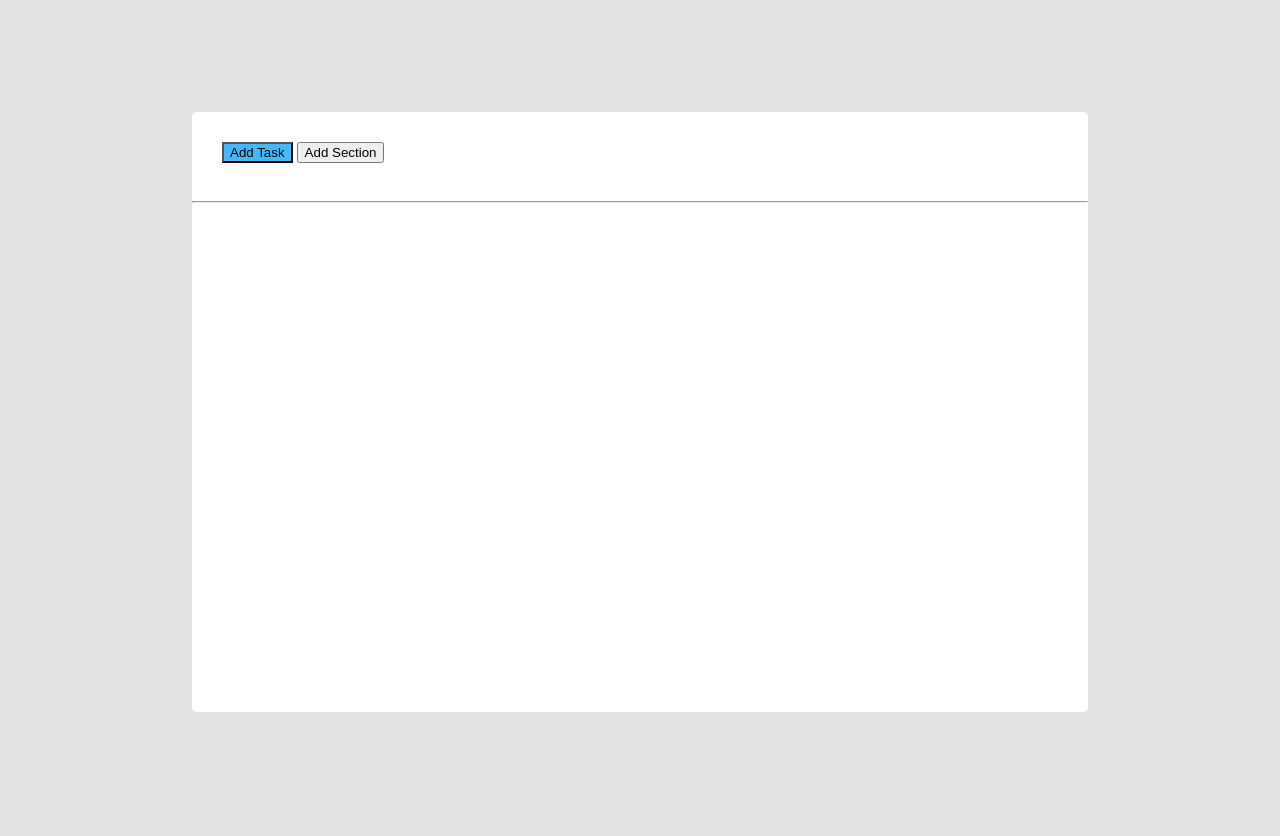
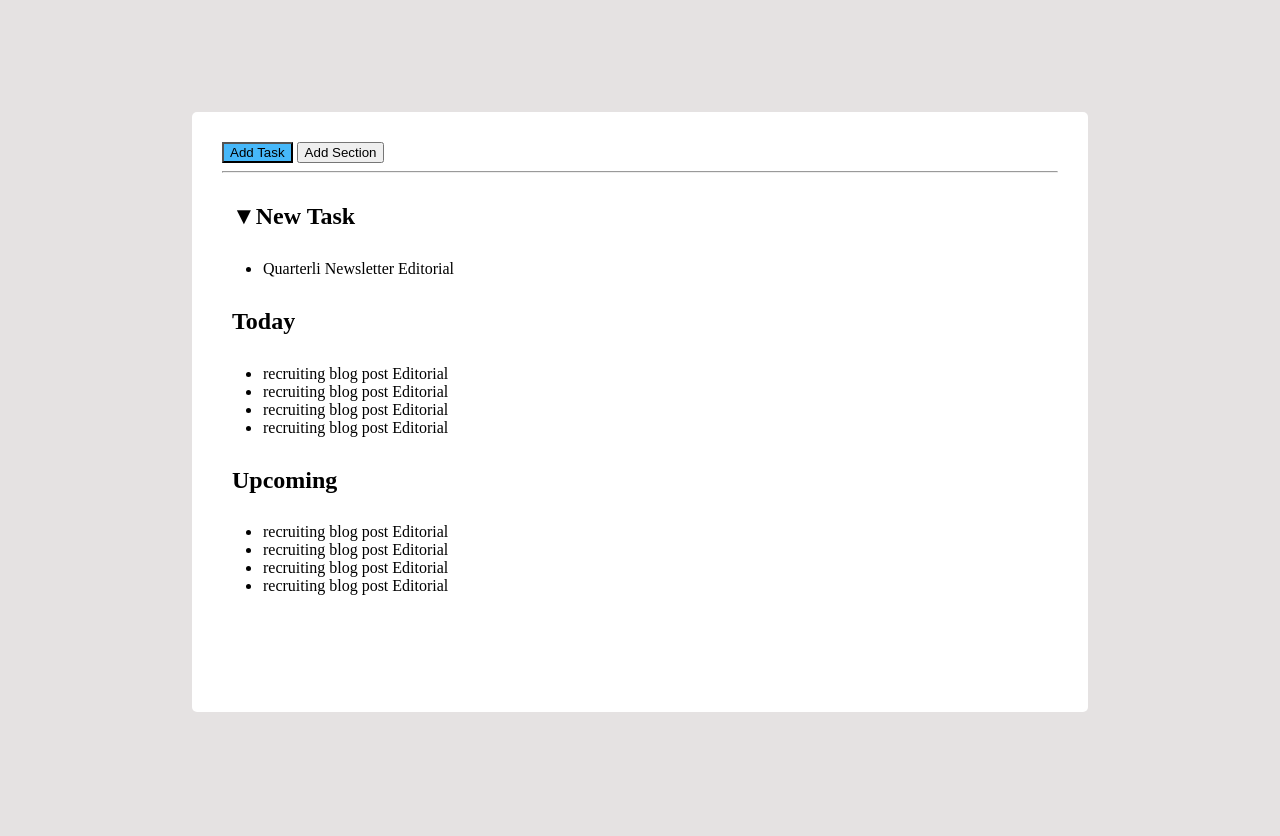
Before and after one commit to Rabab-art/html-css-toboolist, a plain HTML site: page index.html in a window 1280 px wide. Shown: the part 96-932 px from the top of the page. Drawn offline with Linux system fonts and the light colour scheme.

Commit message:
list section

```diff
--- a/index.html
+++ b/index.html
@@ -19,12 +19,40 @@
 
     <!-- Contenuto della pagina  -->
     <main>
+    <!-- inserimento dei bottoni input -->
         <div class="contenitore">
             <section class="input">
                 <input class="buttom" type="button" value="Add Task">
                 <input class="" type="button" value="Add Section">
+                <hr/>
             </section>
-            <hr/>
+
+    <!-- prima lista -->
+            <section class="first-list">
+                <h2> &#9660;New Task</h2>
+                <ul><li>Quarterli Newsletter <span>Editorial</span></li></ul>
+            </section>
+
+            <section class="second-list">
+                <h2>Today</h2>
+                <ul>
+                    <li>recruiting blog post <span>Editorial</span></li>
+                    <li>recruiting blog post <span>Editorial</span></li>
+                    <li>recruiting blog post <span>Editorial</span></li>
+                    <li>recruiting blog post <span>Editorial</span></li>
+
+
+                </ul>
+            </section>
+            <section><h2>Upcoming</h2>
+                <ul>
+                    <li>recruiting blog post <span>Editorial</span></li>
+                    <li>recruiting blog post <span>Editorial</span></li>
+                    <li>recruiting blog post <span>Editorial</span></li>
+                    <li>recruiting blog post <span>Editorial</span></li>
+
+
+                </ul></section>
         </div>
 
     </main>
--- a/style.css
+++ b/style.css
@@ -3,14 +3,16 @@ body{
     margin:0;
     padding: 0;
 }
-
+.contenitore{
+   padding: 30px;
+}
 .intestazione{
     height: 80px;
     background-color: white;
     }
 
 .logo{
-    height: 70px;
+    height: 100%;
     vertical-align: middle;
 }
 
@@ -19,6 +21,7 @@ body{
     color:darkblue;
     font-family: Verdana, Geneva, Tahoma, sans-serif;
     font-weight: bolder;
+    vertical-align: middle;
 }
 
 .contenitore{
@@ -31,11 +34,18 @@ margin-right: 15%;
 margin-left:15%;
 }
 
-.input{
-    padding: 30px;
-
-}
 
 .buttom{
     background-color: rgb(70, 184, 250);
 }
+
+.ul{
+
+  list-style-image: url(https://lh4.googleusercontent.com/-6o-hCK6GULw/UiEydedhX2I/AAAAAAAAjTI/_u9YCgNgGwI/s10/check-10x10.png);
+}
+li{
+    padding-inline-start: 1px;
+    list-style-position: inherit;}
+    h2{
+        padding: 10px;
+    }
```
